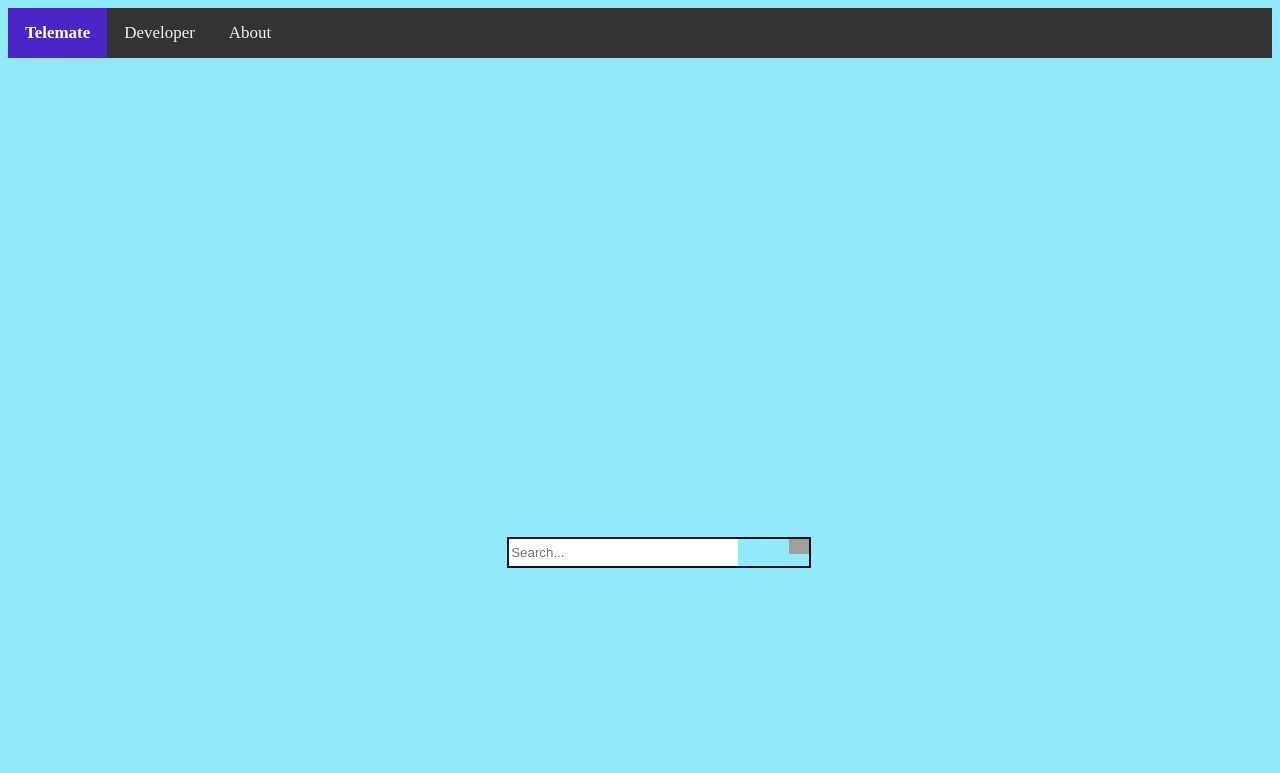
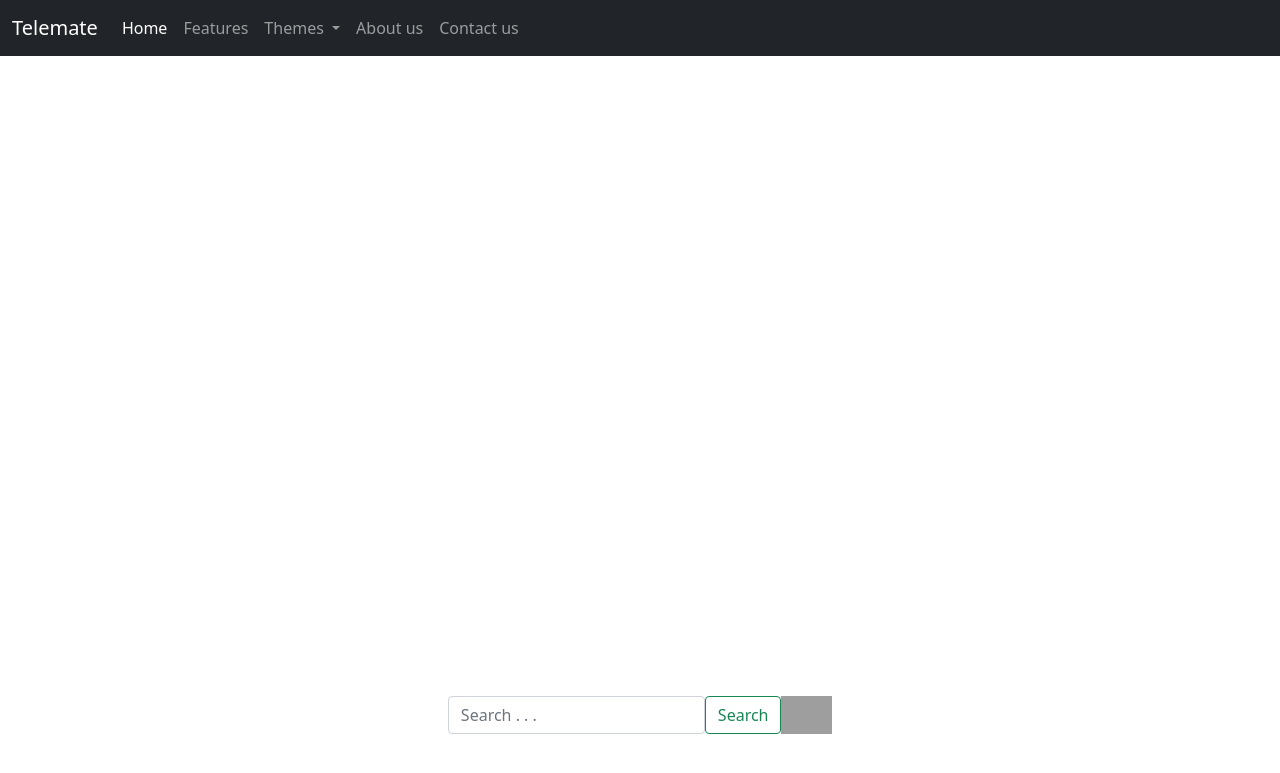
Before and after one commit to viraj-bot/Telemate, a Django app: page / in a window 1280 px wide. Shown: the top 773 px of the page. Run offline with Django 3.2, Linux system fonts and the light colour scheme; grey boxes are pictures that could not be loaded.

Commit message:
Adding stlye.css, script.js in static directory and serving these files

```diff
--- a/TelemateServer/TelemateServer/views.py
+++ b/TelemateServer/TelemateServer/views.py
@@ -1,5 +1,10 @@
-from django.http.response import HttpResponse
-from django.http import  HttpResponse
+from django.http import HttpResponse
+
 from django.shortcuts import render
+from django.conf import settings
+from django.conf.urls.static import static
+
+
 def index(request):
-    return render(request,"index.html")
+    print("request = "+request.POST.get('q','default'))
+    return render(request, "index.html")
--- /dev/null
+++ b/TelemateServer/static/TelemateServer/hello.txt
@@ -0,0 +1 @@
+    hello there
--- /dev/null
+++ b/TelemateServer/static/TelemateServer/script.js
@@ -0,0 +1,30 @@
+function startDictation() {
+
+    if (window.hasOwnProperty('webkitSpeechRecognition')) {
+
+        var recognition = new webkitSpeechRecognition();
+
+        recognition.continuous = false;
+        recognition.interimResults = false;
+
+        recognition.lang = "en-US";
+        document.getElementById('mic-image').src = "https://img.icons8.com/material/24/000000/microphone.png"
+        recognition.start();
+
+        recognition.onresult = function (event) {
+            document.getElementById('transcript').value = document.getElementById('transcript').value +
+                event.results[0][0].transcript;
+            // setTimeout(100)
+            recognition.stop();
+            document.getElementById('mic-image').src = "https://img.icons8.com/material-sharp/24/000000/block-microphone.png"
+            console.log(document.getElementById('labnol'))
+            document.getElementById('labnol').submit();
+        };
+
+        recognition.onerror = function (event) {
+            recognition.stop();
+            document.getElementById('mic-image').src = "https://img.icons8.com/material-sharp/24/000000/block-microphone.png"
+        }
+
+    }
+}
--- /dev/null
+++ b/TelemateServer/static/TelemateServer/style.css
@@ -0,0 +1,37 @@
+body {
+    height: 100px;
+}
+
+.topnav {
+    overflow: hidden;
+    background-color: #333;
+}
+
+.topnav a {
+    float: left;
+    color: #f2f2f2;
+    text-align: center;
+    padding: 0.8736em 0.9984em;
+    text-decoration: none;
+    font-size: 1.0608em;
+}
+
+footer {
+    margin-top: 80vh;
+    justify-content: center;
+}
+
+#mic-image {
+    height: 38px;
+    justify-content: center;
+}
+
+.topnav a:hover {
+    background-color: #ddd;
+    color: black;
+}
+
+.topnav a.active {
+    background-color: #4a26c9;
+    color: white;
+}
--- a/TelemateServer/templates/index.html
+++ b/TelemateServer/templates/index.html
@@ -1,88 +1,98 @@
-<!DOCTYPE html>
-<html>
+<!doctype html>
+<html lang="en">
+
 <head>
-<meta name="viewport" content="width=device-width, initial-scale=1">
-<title>telemate</title>
-<body style="background-color:rgb(145, 234, 250);">
-<style>
+  <!-- Required meta tags -->
+  <meta charset="utf-8">
+  <!-- <meta name="viewport" content="width=device-width, initial-scale=1"> -->
 
-    .topnav {
-  overflow: hidden;
-  background-color: #333;
-}
+  <!-- Bootstrap CSS -->
+  <link href="https://cdn.jsdelivr.net/npm/bootstrap@5.0.1/dist/css/bootstrap.min.css" rel="stylesheet"
+    integrity="sha384-+0n0xVW2eSR5OomGNYDnhzAbDsOXxcvSN1TPprVMTNDbiYZCxYbOOl7+AMvyTG2x" crossorigin="anonymous">
 
-.topnav a {
-  float: left;
-  color: #f2f2f2;
-  text-align: center;
-  padding: 0.8736em 0.9984em;
-  text-decoration: none;
-  font-size: 1.0608em;
-}
+  {% load static %}
+  <link rel="stylesheet" href="{%static 'TelemateServer/style.css' %}">
 
-.topnav a:hover {
-  background-color: #ddd;
-  color: black;
-}
+  <title>Telemate</title>
+</head>
 
-.topnav a.active {
-  background-color: #4a26c9;
-  color: white;
-}
-</style>
-<style>
+<body>
+  <!-- <a href="{%static 'TelemateServer/hello.txt' %}"> click me </a> -->
 
-  .speech
-  {border: 0.1872em solid rgb(22, 21, 21); width: 18.72em; padding: 0;  margin-top:   29.952em;
-  margin-bottom: 0.624em;
-  margin-right: 6.24em;
-  margin-left: 31.2em;}
-  .speech input
-  {border: 0; width: 16.848em; display: inline-block; height: 1.872em;}
-  .speech img
-  {float: right; width: 1.248em }
-</style>
-<div class="topnav">
-    <a class="active" href="#home"><b>Telemate</b></a>
-    <a href="#developer">Developer</a>
-    <a href="#about">About</a>
-  </div>
+  <nav class="navbar navbar-expand-lg navbar-dark bg-dark ">
+    <div class="container-fluid">
+      <!-- <img src="{%static 'TelemateServer/pic1.png' %}"> -->
+      <a class="navbar-brand" href="#">Telemate</a>
+      <button class="navbar-toggler" type="button" data-bs-toggle="collapse" data-bs-target="#navbarNavDropdown"
+        aria-controls="navbarNavDropdown" aria-expanded="false" aria-label="Toggle navigation">
+        <span class="navbar-toggler-icon"></span>
+      </button>
+      <div class="collapse navbar-collapse d-flex align-items-end" id="navbarNavDropdown">
+        <ul class="navbar-nav">
+          <li class="nav-item">
+            <a class="nav-link active" aria-current="page" href="#">Home</a>
+          </li>
+          <li class="nav-item">
+            <a class="nav-link" href="#">Features</a>
+          </li>
 
-<!-- Search Form -->
-<form id="labnol" method="get">
-  <div class="speech">
-    <input type="text" name="q" id="transcript" placeholder="Search..." />
-    <img onclick="startDictation()" src="https://img.icons8.com/material-sharp/24/000000/microphone--v2.png"/>
-  </div>
-</form>
-<!-- HTML5 Speech Recognition API -->
-<script>
-  function startDictation() {
+          <li class="nav-item dropdown">
+            <a class="nav-link dropdown-toggle" href="#" id="navbarDropdownMenuLink" role="button"
+              data-bs-toggle="dropdown" aria-expanded="false">
+              Themes
+            </a>
+            <ul class="dropdown-menu" aria-labelledby="navbarDropdownMenuLink">
+              <li><a class="dropdown-item" href="#">High-Tech</a></li>
+              <li><a class="dropdown-item" href="#">Jarvis</a></li>
+              <li><a class="dropdown-item" href="#">Veronica</a></li>
+              <li><a class="dropdown-item" href="#">Friday</a></li>
+            </ul>
+          </li>
+          <li class="nav-item">
+            <a class="nav-link" href="#">About us</a>
+          </li>
+          <li class="nav-item">
+            <a class="nav-link" href="#">Contact us</a>
+          </li>
+        </ul>
+      </div>
+    </div>
+  </nav>
 
-    if (window.hasOwnProperty('webkitSpeechRecognition')) {
+  <!-- <nav class="navbar navbar-light bg-light"> -->
+  <footer>
+    <div class="container d-flex justify-content-center align-items-end">
+      <div>
+        <form class="d-flex justify-content-center align-items-end" id="labnol" method="post">{% csrf_token %}
+          <input class="form-control" type="text" name="q" id="transcript" placeholder="Search . . . "
+            aria-label="Search">
+          <button class="btn btn-outline-success" type="submit">Search</button>
 
-      var recognition = new webkitSpeechRecognition();
+          <img id='mic-image' onclick="startDictation()"
+            src="https://img.icons8.com/material-sharp/24/000000/block-microphone.png" />
 
-      recognition.continuous = false;
-      recognition.interimResults = false;
+          <!-- <img id='mic-image' onclick="startDictation()" href="{%static 'TelemateServer/pic2.jpg' %}" /> -->
+        </form>
+      </div>
+    </div>
+  </footer>
+  <!-- </nav> -->
 
-      recognition.lang = "en-US";
-      recognition.start();
 
-      recognition.onresult = function(e) {
-        document.getElementById('transcript').value
-                                 = e.results[0][0].transcript;
-        recognition.stop();
-        document.getElementById('labnol').submit();
-      };
+  <!-- Optional JavaScript; choose one of the two! -->
 
-      recognition.onerror = function(e) {
-        recognition.stop();
-      }
+  <!-- Option 1: Bootstrap Bundle with Popper -->
+  <script src="https://cdn.jsdelivr.net/npm/bootstrap@5.0.1/dist/js/bootstrap.bundle.min.js"
+    integrity="sha384-gtEjrD/SeCtmISkJkNUaaKMoLD0//ElJ19smozuHV6z3Iehds+3Ulb9Bn9Plx0x4"
+    crossorigin="anonymous"></script>
 
-    }
-  }
-</script>
+  <script src="{%static 'TelemateServer/script.js' %}"></script>
 
+  <!-- Option 2: Separate Popper and Bootstrap JS -->
+  <!--
+    <script src="https://cdn.jsdelivr.net/npm/@popperjs/core@2.9.2/dist/umd/popper.min.js" integrity="sha384-IQsoLXl5PILFhosVNubq5LC7Qb9DXgDA9i+tQ8Zj3iwWAwPtgFTxbJ8NT4GN1R8p" crossorigin="anonymous"></script>
+    <script src="https://cdn.jsdelivr.net/npm/bootstrap@5.0.1/dist/js/bootstrap.min.js" integrity="sha384-Atwg2Pkwv9vp0ygtn1JAojH0nYbwNJLPhwyoVbhoPwBhjQPR5VtM2+xf0Uwh9KtT" crossorigin="anonymous"></script>
+    -->
 </body>
+
 </html>
```
Also changed, not shown: TelemateServer/TelemateServer/settings.py (+6 -1 lines), TelemateServer/db.sqlite3, TelemateServer/static/TelemateServer/pic.png (added).
